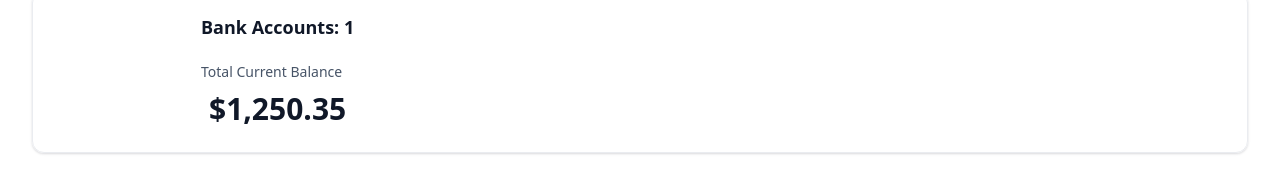
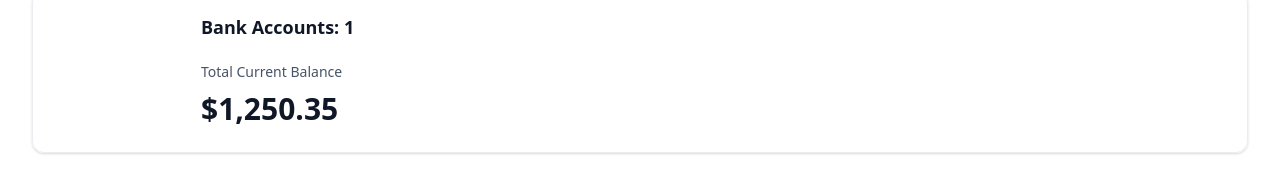
Before and after one commit to aryanyashishere/equison, a Next.js app: page / in a window 1280 px wide. Shown: the part 155-334 px from the top of the page. Built offline with nearby package versions, Linux system fonts and the light colour scheme.

Commit message:
animated counter digits incemenent effect added

```diff
--- /dev/null
+++ b/components/AnimatedCounter.tsx
@@ -0,0 +1,18 @@
+'use client';
+
+import CountUp from 'react-countup';
+
+const AnimatedCounter = ({ amount }: { amount: number }) => {
+  return (
+    <div className="w-full">
+      <CountUp
+        decimals={2}
+        decimal="."
+        prefix="$"
+        end={amount}
+      />
+    </div>
+  )
+}
+
+export default AnimatedCounter
--- a/components/TotalBalanceBox.tsx
+++ b/components/TotalBalanceBox.tsx
@@ -1,5 +1,5 @@
 import { formatAmount } from '@/lib/utils'
-import React from 'react'
+import AnimatedCounter from './AnimatedCounter';
 
 const TotalBalanceBox = ({
     accounts = [], totalBanks, totalCurrentBalance
@@ -21,8 +21,8 @@
 
         <div className="total-balance-amount flex-center gap-2">
           {/* <AnimatedCounter amount={totalCurrentBalance} /> */}
-          {formatAmount( totalCurrentBalance)}
-        </div>
+          <AnimatedCounter amount={totalCurrentBalance} />
+          </div>
       </div>
     </div>
   </section>  )
--- a/package.json
+++ b/package.json
@@ -16,6 +16,7 @@
     "next": "14.2.3",
     "query-string": "^9.1.1",
     "react": "^18",
+    "react-countup": "^6.5.3",
     "react-dom": "^18",
     "tailwind-merge": "^2.5.4",
     "tailwindcss-animate": "^1.0.7"
```
Also changed, not shown: 1 other file (tests, documents, lock files or other folders).
